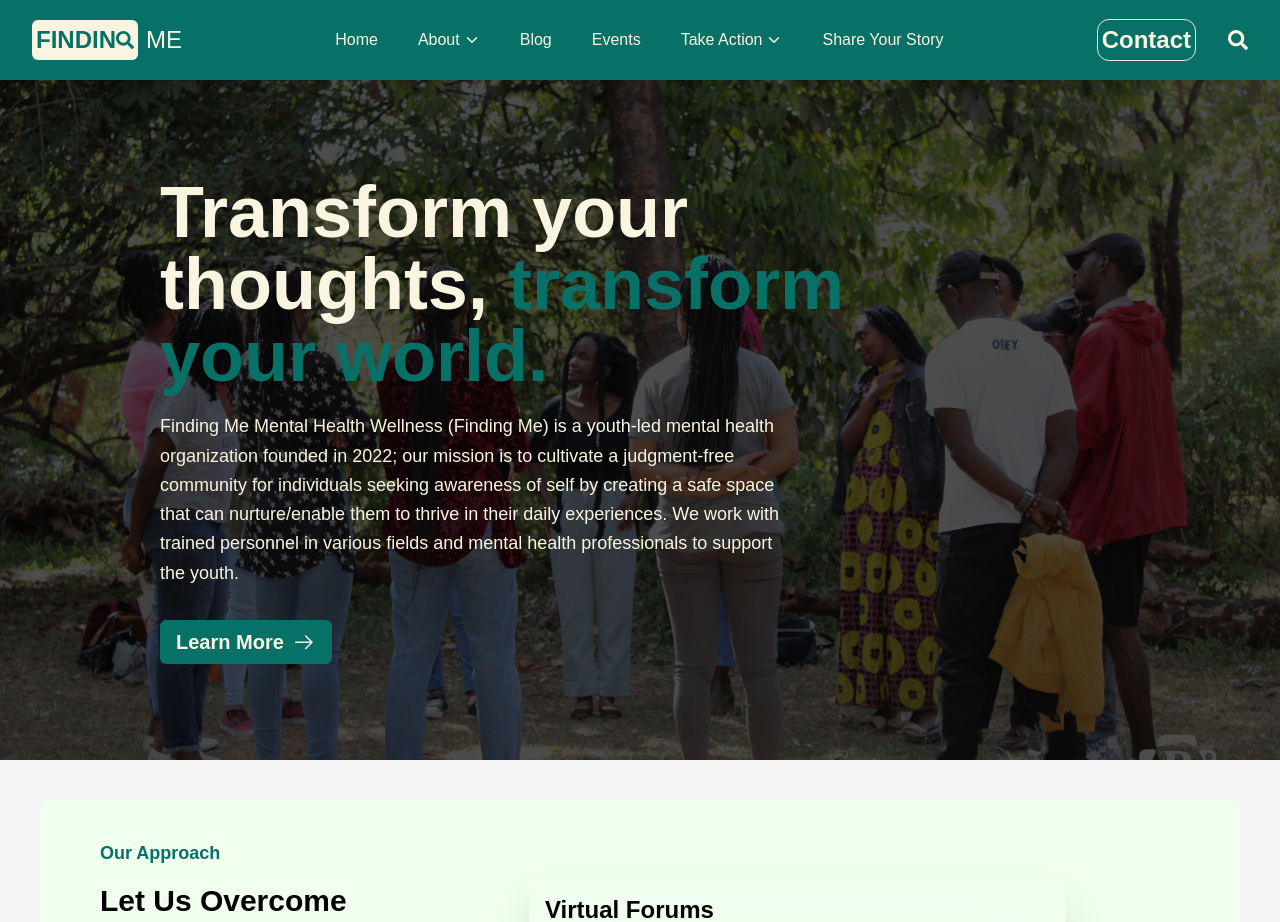
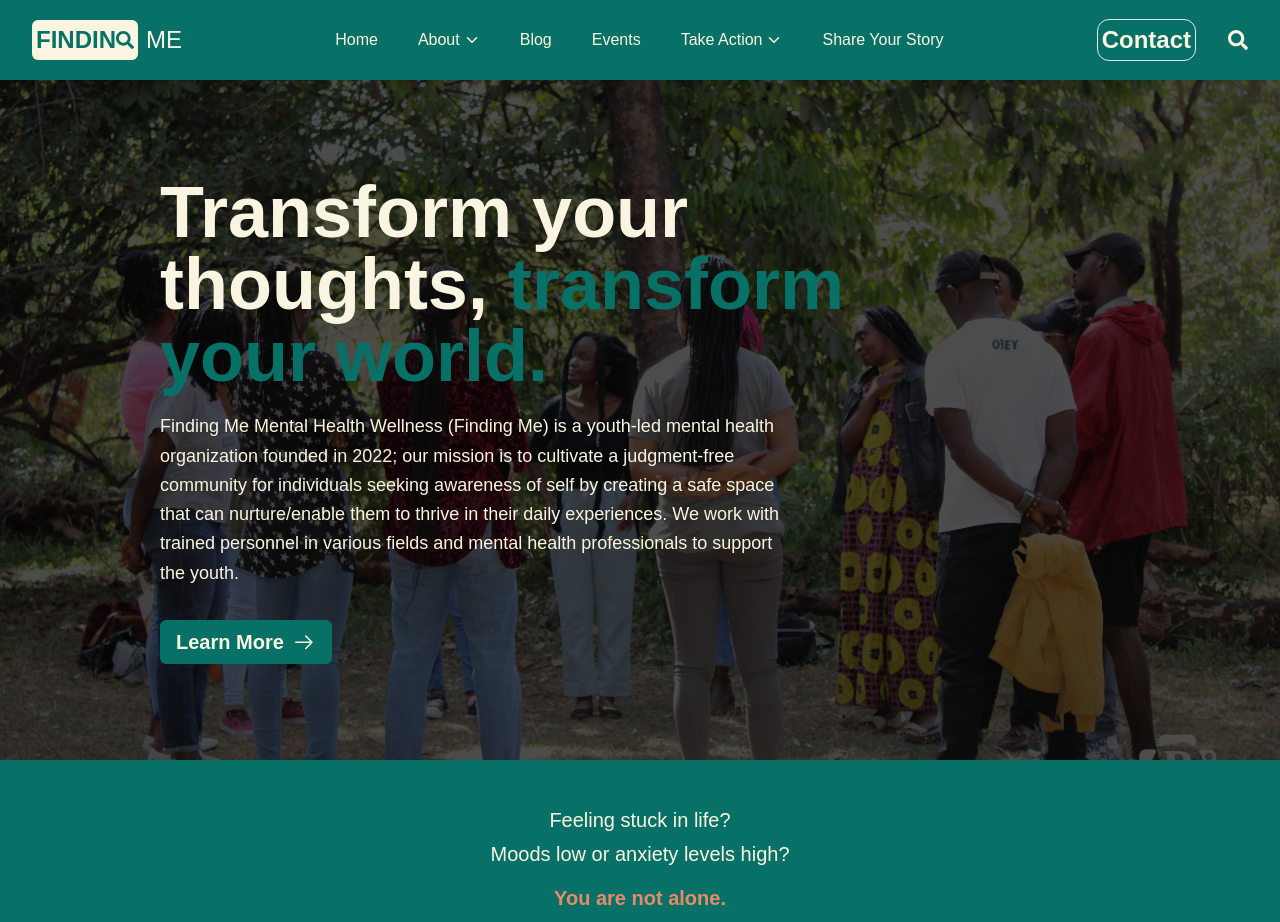
Before and after one commit to o-brayarn/finding-me, a React (Vite) app: page / in a window 1280 px wide. Shown: the top 922 px of the page. Built offline with nearby package versions, Linux system fonts and the light colour scheme.

Commit message:
add social proof

```diff
--- /dev/null
+++ b/src/components/SocialProof.jsx
@@ -0,0 +1,15 @@
+const SocialProof = () => {
+  return (
+    <div className="bg-[#087167] h-full">
+      <div className="ms-5 me-5 sm:flex flex-col justify-center items-center pt-10 pb-10 text-[#FAF5E0]">
+        <p className="text-xl pt-1.5">Feeling stuck in life?</p>
+        <p className="text-xl pt-1.5">Moods low or anxiety levels high?</p>
+        <p className="text-xl text-[#E68B67] font-bold pt-4">
+          You are not alone.
+        </p>
+      </div>
+    </div>
+  );
+};
+
+export default SocialProof;
--- a/src/components/index.js
+++ b/src/components/index.js
@@ -5,3 +5,5 @@ export { default as Footer } from "./Footer";
 export { default as Values } from "./Values";
 export { default as Featured } from "./Featured";
 export { default as Feedback } from "./Feedback";
+export { default as CallToAction } from "./CallToAction";
+export { default as SocialProof } from "./SocialProof";
--- a/src/pages/Homepage.jsx
+++ b/src/pages/Homepage.jsx
@@ -1,13 +1,23 @@
-import { Approach, Featured, Feedback, Hero, Values } from "../components";
+import {
+  Approach,
+  CallToAction,
+  Featured,
+  Feedback,
+  Hero,
+  SocialProof,
+  Values,
+} from "../components";
 
 const Homepage = () => {
   return (
     <div className="h-full w-full bg-[#F5F5F5]">
       <Hero />
+      <SocialProof />
       <Approach />
       <Values />
       <Featured />
       <Feedback />
+      <CallToAction />
     </div>
   );
 };
```
